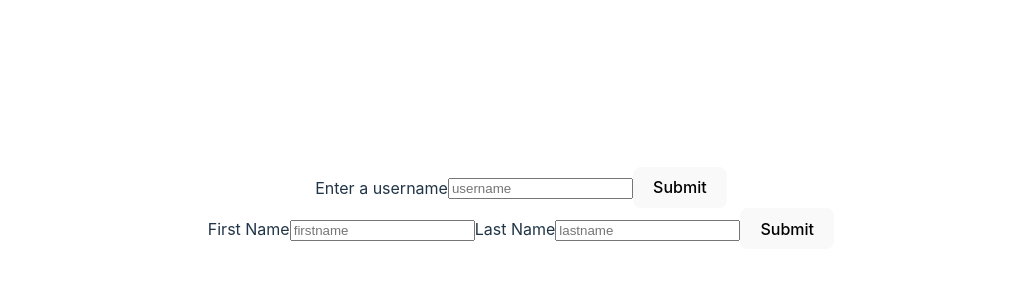
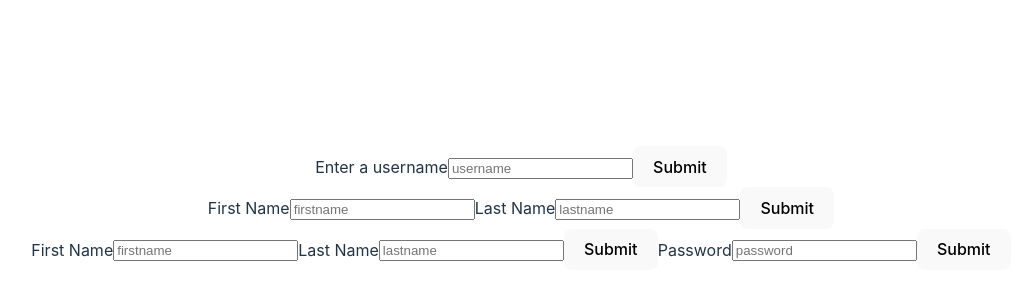
Before and after one commit to bbangwon/react-form, a React (Vite) app: page / in a window 1280 px wide. Shown: the part 192-492 px from the top of the page, without its empty margins (119-1140 px from the left). Built offline with nearby package versions, Linux system fonts and the light colour scheme.

Commit message:
더 효율적인 폼

```diff
--- a/src/App.jsx
+++ b/src/App.jsx
@@ -1,5 +1,6 @@
 import UsernameForm from './UsernameForm'
-import SignupForm from './SIgnupForm'
+import SignupForm from './SignupForm'
+import BatterSignupForm from './BatterSignupForm'
 import './App.css'
 
 function App() {
@@ -7,6 +8,7 @@ function App() {
     <>
         <UsernameForm />
         <SignupForm />
+        <BatterSignupForm />
     </>
   )
 }
--- /dev/null
+++ b/src/BatterSignupForm.jsx
@@ -0,0 +1,56 @@
+import { useState } from "react";
+
+function BatterSignupForm() {
+    const [formData, setFormData] = useState({firstName: "", lastName: "", password: ""});
+    const handleChange = (e) => {
+        // const changedField = e.target.name;
+        // const newValue = e.target.value;
+
+        // setFormData(currData => {
+        //     currData[changedField] = newValue;
+        //     return {...currData}
+        // });
+
+        setFormData({
+            ...formData,
+            [e.target.name]: e.target.value
+        });
+    }
+
+    const handleSubmit = (e) => {
+        e.preventDefault();
+        alert(`Hello ${formData.firstName} ${formData.lastName} ${formData.password}`);
+    }
+    return (
+        <div>
+            <label htmlFor="firstname">First Name</label>
+            <input
+                type="text"
+                placeholder="firstname"
+                value={formData.firstName}
+                onChange={handleChange}
+                name="firstName"
+                id="firstname" />
+            <label htmlFor="lastname">Last Name</label>
+            <input
+                type="text"
+                placeholder="lastname"
+                value={formData.lastName}
+                onChange={handleChange}
+                name="lastName"
+                id="lastname" />
+            <button onClick={handleSubmit}>Submit</button>
+            <label htmlFor="password">Password</label>
+            <input
+                type="password"
+                placeholder="password"
+                value={formData.password}
+                onChange={handleChange}
+                name="password"
+                id="password" />
+            <button onClick={handleSubmit}>Submit</button>
+        </div>
+    )
+}
+
+export default BatterSignupForm;
```
